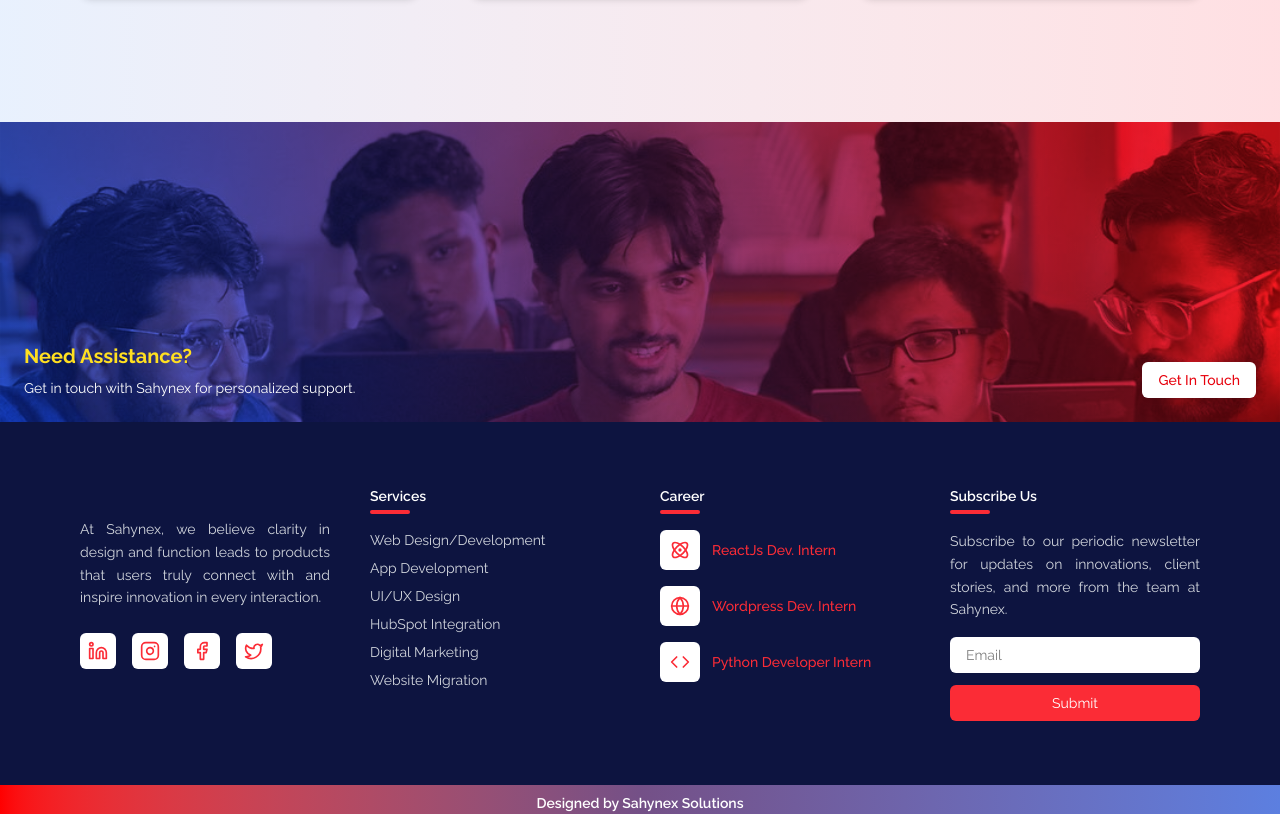
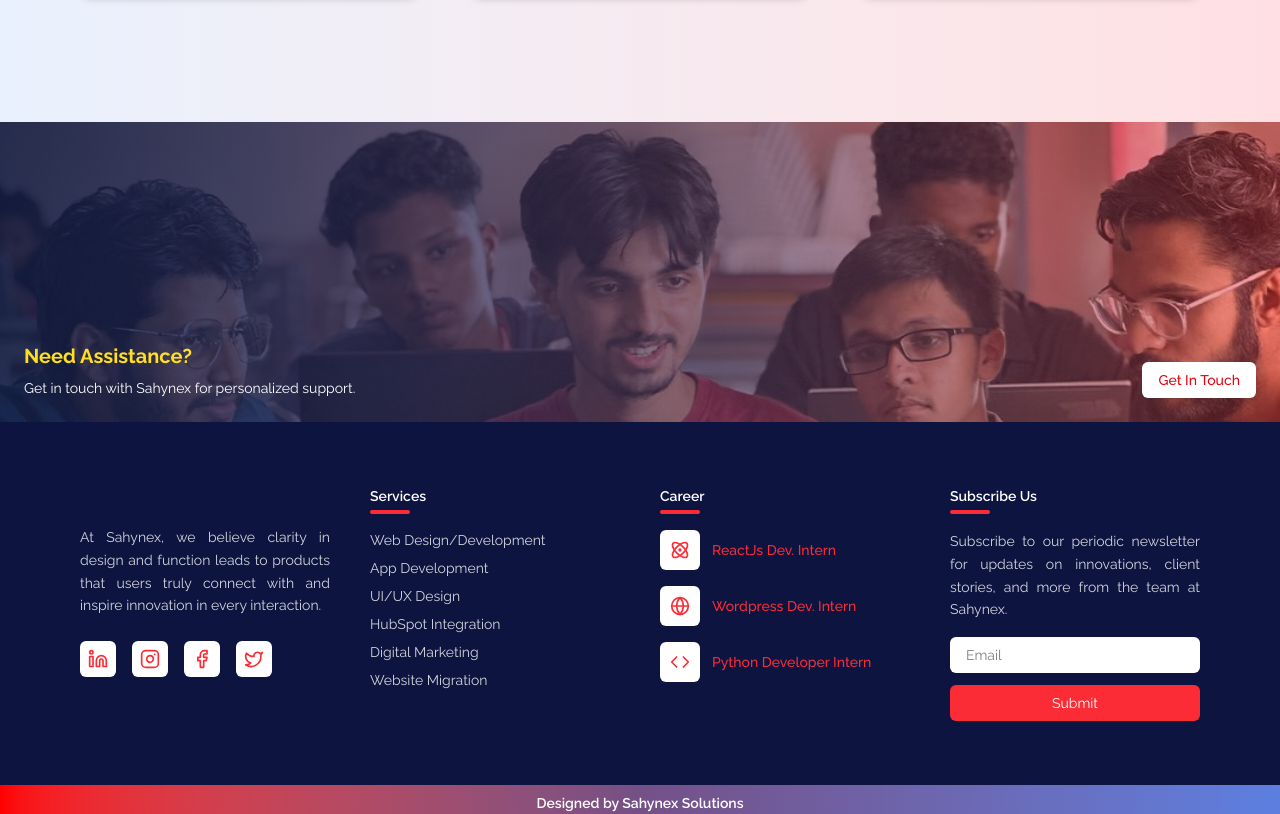
Before and after one commit to sahynex-solution/Sahynex, a Next.js app: page /About in a window 1280 px wide. Shown: the part 2612-3426 px from the top of the page. Built offline with nearby package versions, Linux system fonts and the light colour scheme.

Commit message:
Updated backgrounds, and images, requires gradient styling

```diff
--- a/src/Components/Carousel.tsx
+++ b/src/Components/Carousel.tsx
@@ -79,12 +79,17 @@ const Carousel = () => {
         <SwiperSlide>
           <div className="relative w-full h-full">
             <Image
-              src="/images/slide2.svg"
+              src="/images/slide3.jpg"
               alt="Creative Marketing Services"
               fill
               className="object-cover"
               sizes="(max-width: 640px) 100vw, (max-width: 1024px) 100vw, 100vw"
             />
+            {/* Layer 1: Subtle Linear Gradient from #5575EC to #FC2839 */}
+            <div className="absolute inset-0 bg-gradient-to-r from-[#5575EC]/60 to-[#FC2839]/30"></div>
+            {/* Layer 2: Light Multiply Blend */}
+            <div className="absolute inset-0 bg-gradient-to-r from-[#5575EC]/50 to-[#FC2839]/20 mix-blend-multiply"></div>
+            <div className="absolute inset-0 bg-gradient-to-r from-black/50 via-black/20 to-transparent z-10" />
 
             <div className="absolute inset-0  flex items-end">
               <div className="p-4 sm:p-8 text-white max-w-full space-y-2">
--- a/src/Components/ConnectFooter.tsx
+++ b/src/Components/ConnectFooter.tsx
@@ -6,16 +6,20 @@ import Link from "next/link";
 
 const ConnectFooter = () => {
   return (
-    <div className="relative w-full h-[300px] font-inter">
+    <div className="relative w-full h-[250px] md:h-[300px] font-inter">
       <div className="absolute inset-0">
         <Image
-          src="/images/connect-Footer.svg"
+          src="/images/Get_In_Touch.jpg"
           alt="Connect Banner"
           layout="fill"
           objectFit="cover"
           className="z-0"
         />
-        <div className="absolute inset-0 z-10" />
+        {/* Layer 1: Subtle Linear Gradient from #5575EC to #FC2839 */}
+        <div className="absolute inset-0 bg-gradient-to-r from-[#5575EC]/60 to-[#FC2839]/30"></div>
+        {/* Layer 2: Light Multiply Blend */}
+        <div className="absolute inset-0 bg-gradient-to-r from-[#5575EC]/30 to-[#FC2839]/20 mix-blend-multiply"></div>
+        <div className="absolute inset-0 bg-gradient-to-r from-black/60 via-black/30 to-transparent z-10" />
       </div>
 
       <div className="relative z-20 h-full w-full flex flex-row items-end justify-between px-4 sm:px-6 py-6 text-white gap-x-4">
--- a/src/Components/Footer.tsx
+++ b/src/Components/Footer.tsx
@@ -15,10 +15,10 @@ import {
 export default function Footer() {
   const [subscriptionMessage, setSubscriptionMessage] = useState("");
   return (
-    <footer className="bg-[#0d1440] text-white py-16 px-6 md:px-20">
+    <footer className="bg-[#0d1440] text-white py-6 md:py-16 px-6 md:px-20">
       <div className="grid grid-cols-1 md:grid-cols-4 gap-10 text-sm">
         <div>
-          <p className="mb-4 leading-relaxed text-gray-300 mt-8">
+          <p className="mb-4 leading-relaxed text-gray-300 md:mt-10">
             At Sahynex, we believe clarity in design and function leads to products that users truly connect with and inspire innovation in every interaction.
           </p>
           <div className="flex gap-4 mt-6">
--- a/src/Components/Whatwedo.tsx
+++ b/src/Components/Whatwedo.tsx
@@ -5,8 +5,8 @@ import Link from "next/link";
 const Whatwedo = () => {
   return (
     <div>
-      <section className="bg-white py- 8 px-6 md:px-16">
-        <div className="bg-[#FDF5F5] rounded-3xl overflow-hidden p-10 md:p-12 max-w-7xl mx-auto grid grid-cols-1 md:grid-cols-2 gap-12 items-stretch">
+      <section className="bg-[#FDF5F5] py-20 px-6 md:px-16">
+        <div className="max-w-7xl mx-auto grid grid-cols-1 md:grid-cols-2 gap-12 items-stretch">
           <div className="rounded-2xl overflow-hidden shadow-lg h-full">
             <Image
               src="/images/what-we-do.jpg"
@@ -23,7 +23,7 @@ const Whatwedo = () => {
                 \ What We Do \
               </p>
 
-              <h2 className="text-[1.7rem] md:text-4xl font-bold text-[#0e1f51] leading-tight mb-5 tracking-tight">
+              <h2 className="text-2xl md:text-3xl font-bold text-[#0e1f51] leading-tight mb-5">
                 We build what people love.
               </h2>
 
@@ -36,6 +36,7 @@ const Whatwedo = () => {
             </div>
 
             <div className="grid grid-cols-1 sm:grid-cols-2 gap-4 mb-4">
+              {/* Our Vision */}
               <div className="bg-[#FFF6F6] p-4 rounded-xl shadow flex flex-row sm:flex-row items-start gap-4">
                 <div className="bg-white p-3 rounded-md flex-shrink-0">
                   <Image
@@ -56,6 +57,7 @@ const Whatwedo = () => {
                 </div>
               </div>
 
+              {/* Our Goal */}
               <div className="bg-[#FFF6F6] p-4 rounded-xl shadow flex flex-row sm:flex-row items-start gap-4">
                 <div className="bg-white p-3 rounded-md flex-shrink-0">
                   <Image
@@ -63,7 +65,7 @@ const Whatwedo = () => {
                     alt="Our Goal Icon"
                     width={48}
                     height={48}
-                    className="bg-[#FFF6F6] w-10 h-10 sm:w-12 sm:h-12"
+                    className="bg-[#FFF6F6]  w-10 h-10 sm:w-12 sm:h-12"
                   />
                 </div>
                 <div className="flex flex-col justify-center">
--- a/src/Components/WhatwedoAbout.tsx
+++ b/src/Components/WhatwedoAbout.tsx
@@ -34,9 +34,8 @@ const WhatwedoAbout = () => {
             </div>
 
             <div className="grid grid-cols-1 sm:grid-cols-2 gap-4 mb-4">
-              {/* Our Vision */}
-              <div className="bg-[#FFF6F6] p-4 rounded-xl shadow flex flex-row sm:flex-row items-start gap-4">
-                <div className="bg-white p-3 rounded-md flex-shrink-0">
+              <div className="bg-white p-4 rounded-xl shadow flex flex-row sm:flex-row items-start gap-4">
+                <div className="bg-[#FFF6F6] p-3 rounded-md flex-shrink-0">
                   <Image
                     src="/icons/vision-icon.svg"
                     alt="Our Vision Icon"
@@ -55,9 +54,8 @@ const WhatwedoAbout = () => {
                 </div>
               </div>
 
-              {/* Our Goal */}
-              <div className="bg-[#FFF6F6] p-4 rounded-xl shadow flex flex-row sm:flex-row items-start gap-4">
-                <div className="bg-white p-3 rounded-md flex-shrink-0">
+              <div className="bg-white p-4 rounded-xl shadow flex flex-row sm:flex-row items-start gap-4">
+                <div className="bg-[#FFF6F6] p-3 rounded-md flex-shrink-0">
                   <Image
                     src="/icons/goal-icon.svg"
                     alt="Our Goal Icon"
```
Also changed, not shown: public/images/slide3.jpg (added), 1 other file (tests, documents, lock files or other folders).
